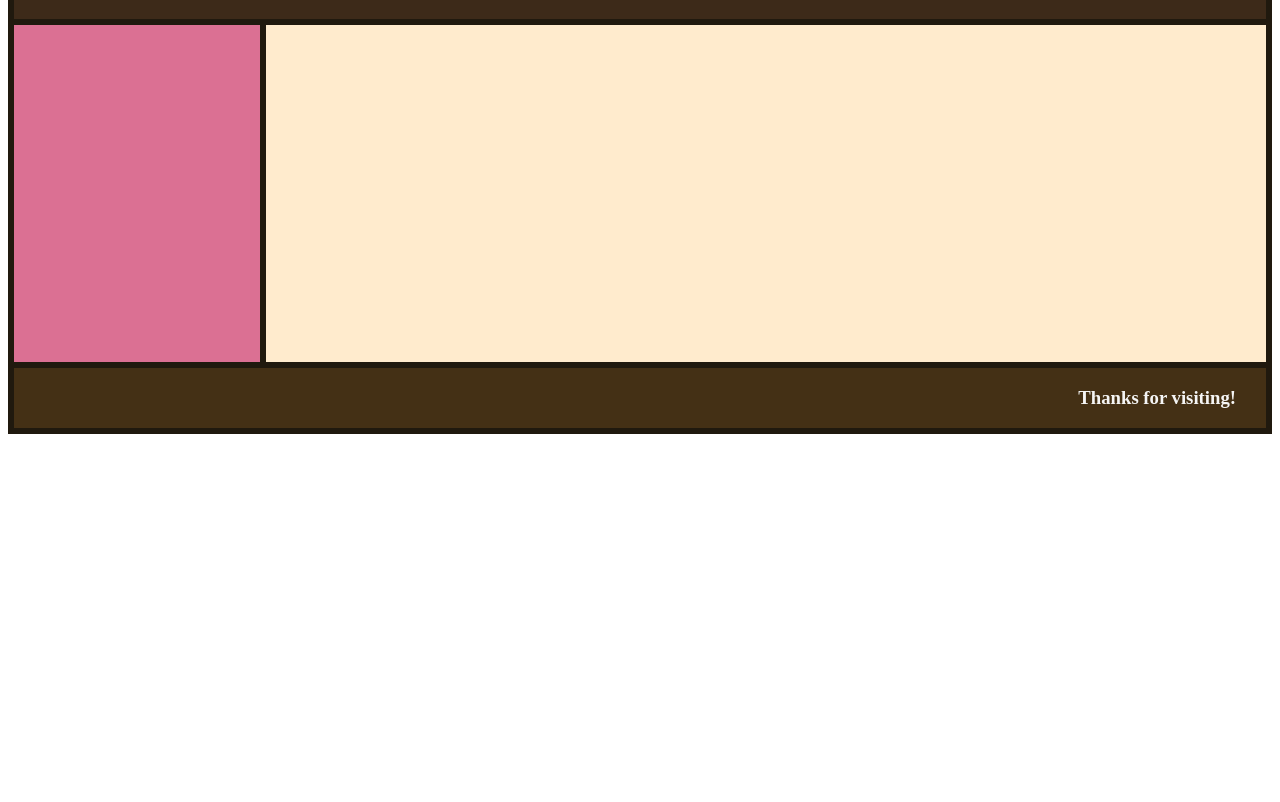
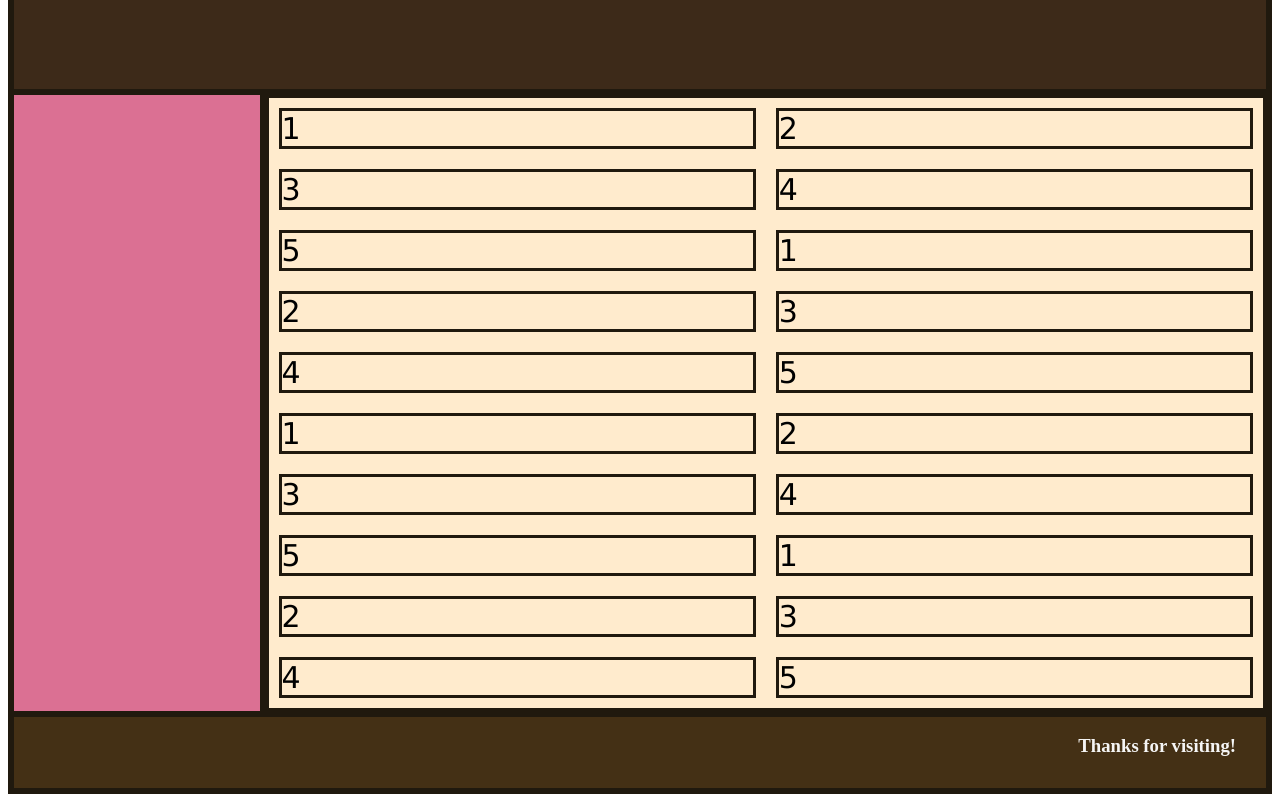
Before and after one commit to deastman1/grid-layout, a plain HTML site: page index.html in a window 1280 px wide. Shown: the part 75-877 px from the top of the page. Before the commit the page ends 800 px from the top, so only its background shows below. Drawn offline with Linux system fonts and the light colour scheme.

Commit message:
added flex box and children. 20 children in the rightbox flexbox

```diff
--- a/index.html
+++ b/index.html
@@ -15,7 +15,68 @@
 
         </div>
         <div class="rightbox">
-
+            <div class="flexcontainer">
+                <div class="child">
+                    1
+                </div>
+                <div class="child">
+                    2
+                </div>
+                <div class="child">
+                    3
+                </div>
+                <div class="child">
+                    4
+                </div>
+                <div class="child">
+                    5
+                </div>
+                <div class="child">
+                    1
+                </div>
+                <div class="child">
+                    2
+                </div>
+                <div class="child">
+                    3
+                </div>
+                <div class="child">
+                    4
+                </div>
+                <div class="child">
+                    5
+                </div>
+                <div class="child">
+                    1
+                </div>
+                <div class="child">
+                    2
+                </div>
+                <div class="child">
+                    3
+                </div>
+                <div class="child">
+                    4
+                </div>
+                <div class="child">
+                    5
+                </div>
+                <div class="child">
+                    1
+                </div>
+                <div class="child">
+                    2
+                </div>
+                <div class="child">
+                    3
+                </div>
+                <div class="child">
+                    4
+                </div>
+                <div class="child">
+                    5
+                </div>
+            </div>
         </div>
         <div class="bottom">
             <h3>Thanks for visiting!</h3>
--- a/style.css
+++ b/style.css
@@ -1,7 +1,6 @@
 /* This div selector is just to see borders while we practie layout*/
 div {
     border: 3px solid rgb(32, 25, 14);
-
 }
 
 /* This is where the actual layout begins */
@@ -42,3 +41,16 @@ div {
     color: whitesmoke;
     padding-right: 30px;
 }
+
+/* FLEXBOX */
+.flexcontainer {
+    display: flex;
+    flex-wrap: wrap;
+}
+
+.child {
+    flex: 40%;
+    margin: 10px;
+    font-family: Verdana, Geneva, Tahoma, sans-serif;
+    font-size: 30px;
+}
```
